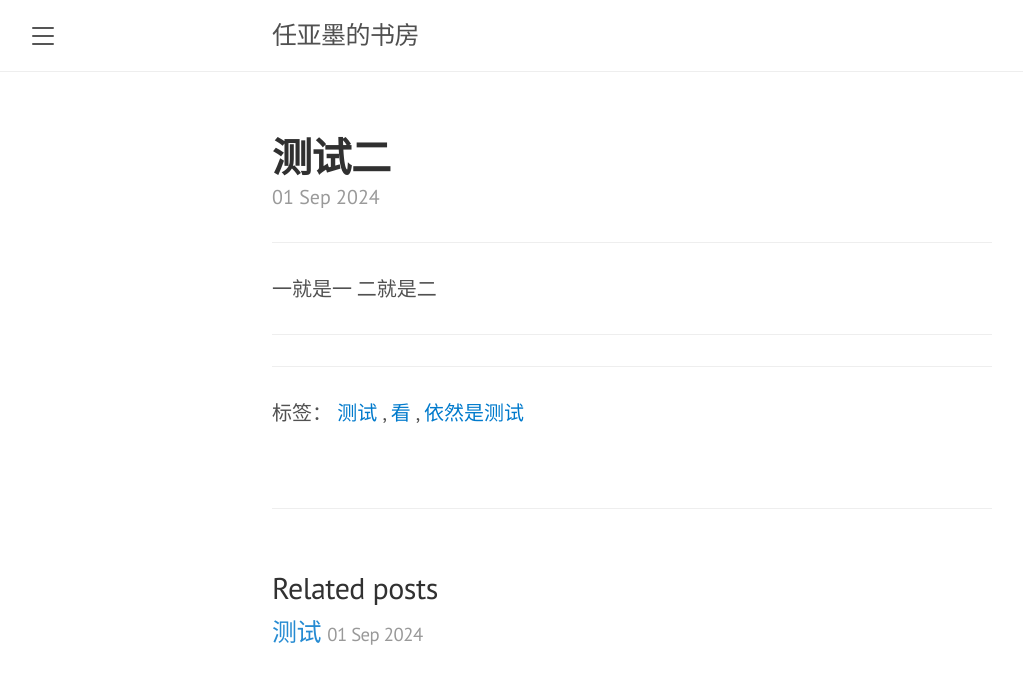
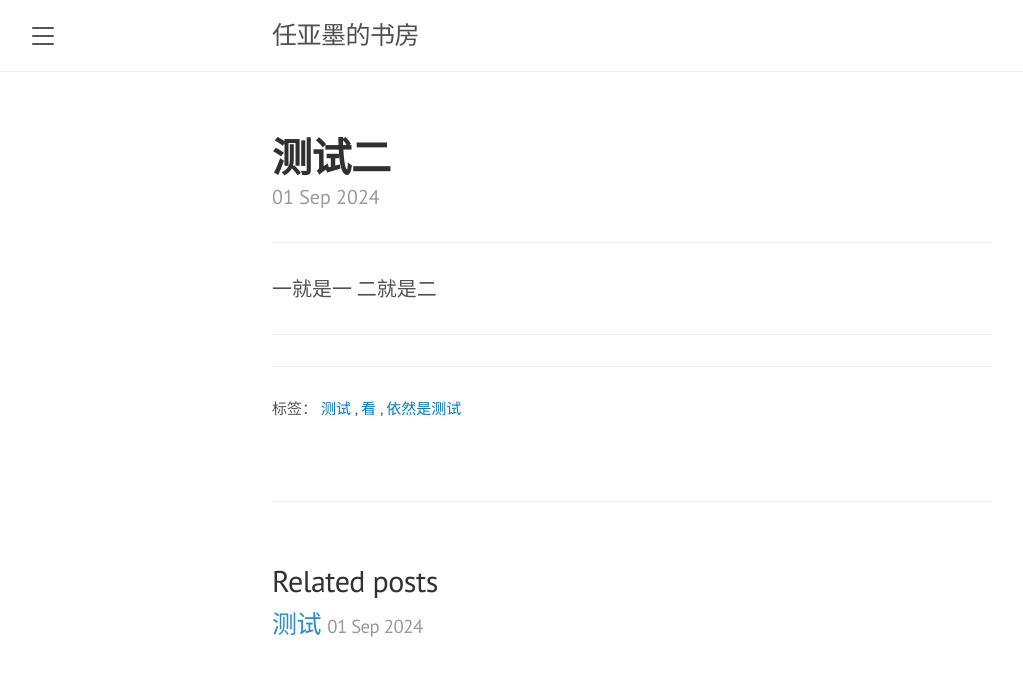
Before and after one commit to Reqeekouton/reqeekouton.github.io, a Jekyll site: the page built from _posts/2024-09-02-test2.md, in a window 1280 px wide. Shown: the top 684 px of the page, without its empty margins (8-1031 px from the left). Built offline with Jekyll 4.4.1, drawn with Linux system fonts in a browser that asks for light colours; some web fonts are replaced.

Commit message:
Add files via upload

```diff
--- a/public/css/lanyon.css
+++ b/public/css/lanyon.css
@@ -67,7 +67,7 @@ html {
 
 h1, h2, h3, h4, h5, h6 {
   font-family: "SongTi", "PT Sans", Helvetica, Arial, sans-serif;
-  font-weight: 350;
+  font-weight: 150;
   color: #313131;
   letter-spacing: -.025rem;
 }
@@ -108,10 +108,15 @@ h1, h2, h3, h4, h5, h6 {
   color: #666;
 }
 
-.page-title{
+.page-title
+.post-title {
 	text-align:center;
 	}
 
+.post-tags{
+	font-family: "KaiTi", "PT Sans", Helvetica, Arial, sans-serif;
+	font-size: 0.75em;
+	}
 del{
 	text-decoration-thickness: 1px;
 	}
```
